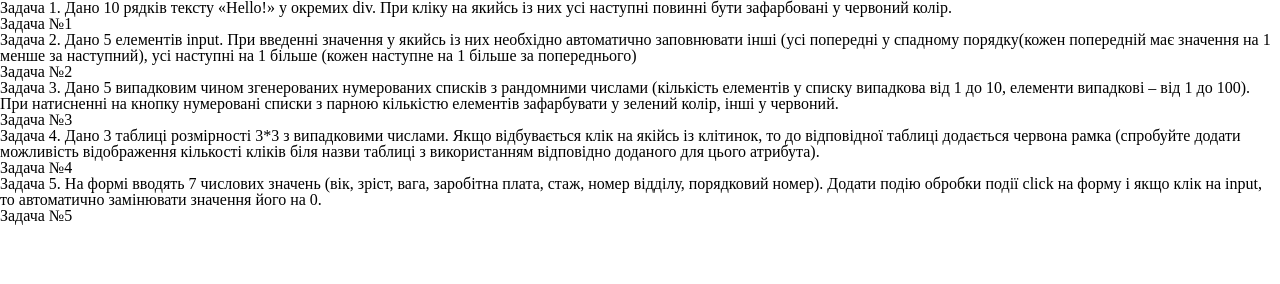
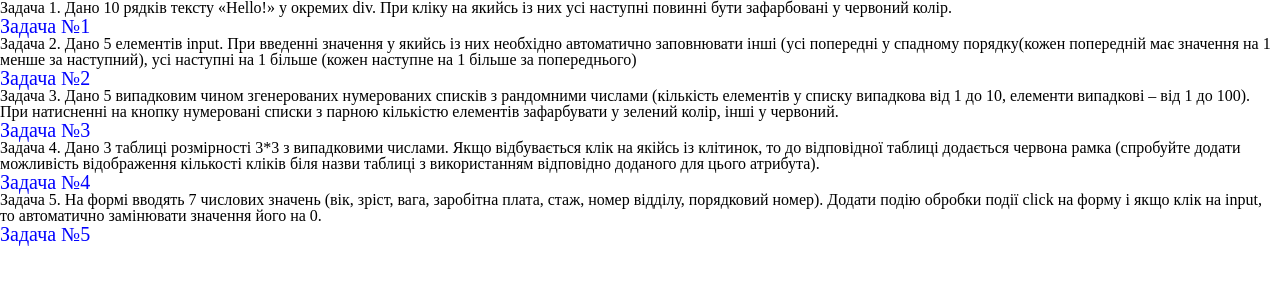
Before and after one commit to KoskopTB3/JS-Lesson-HW, a plain HTML site: page js_lesson_21_DOM_addeventlistner/index.html in a window 1280 px wide. Drawn offline with Linux system fonts and the light colour scheme.

Commit message:
Update style.css

```diff
--- a/js_lesson_21_DOM_addeventlistner/css/style.css
+++ b/js_lesson_21_DOM_addeventlistner/css/style.css
@@ -1,6 +1,11 @@
 @import "null.css";
 
 /* ======================================================== */
+
+a {
+  color: blue;
+  font-size: 20px;
+}
 
 table {
   margin: 0 auto;
```
